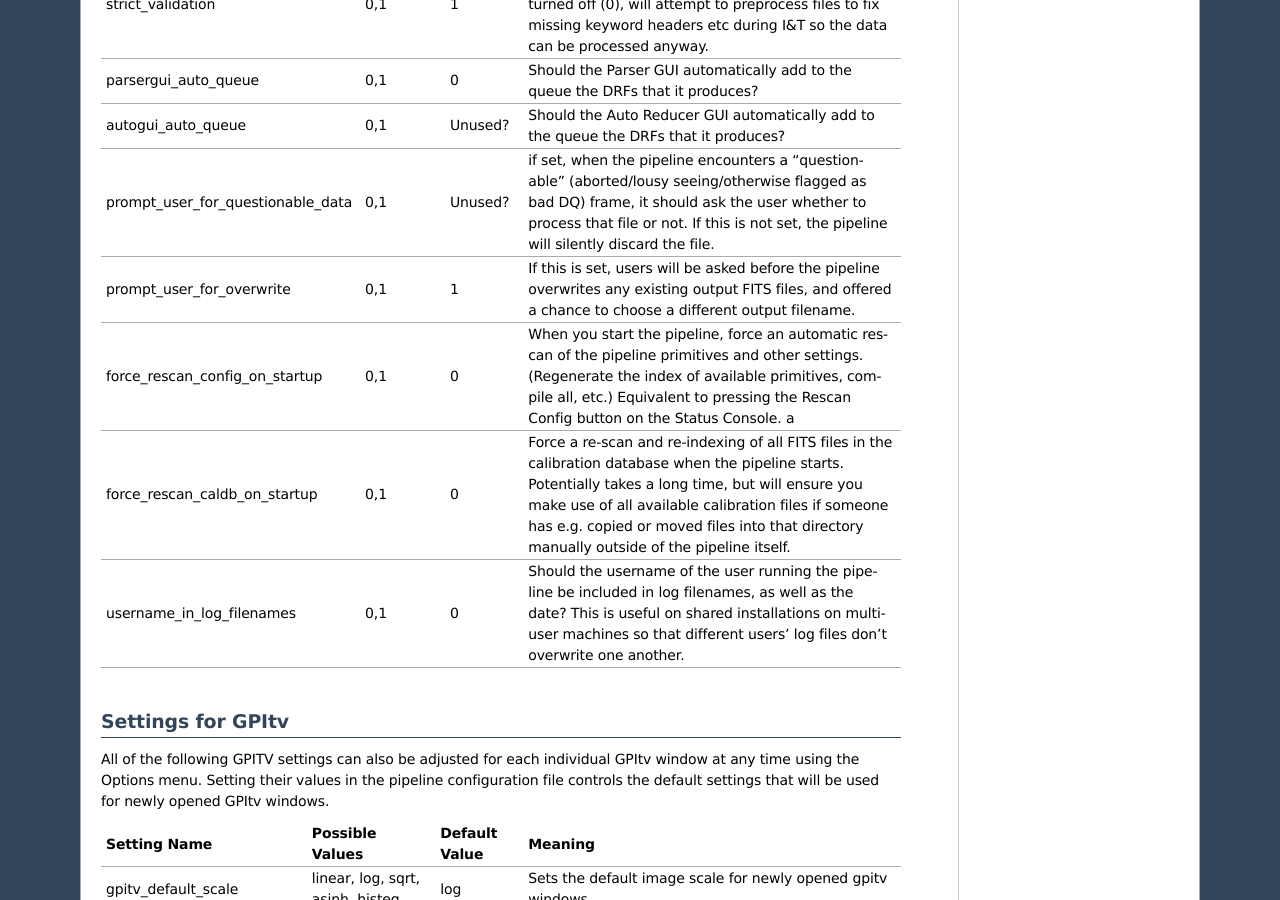
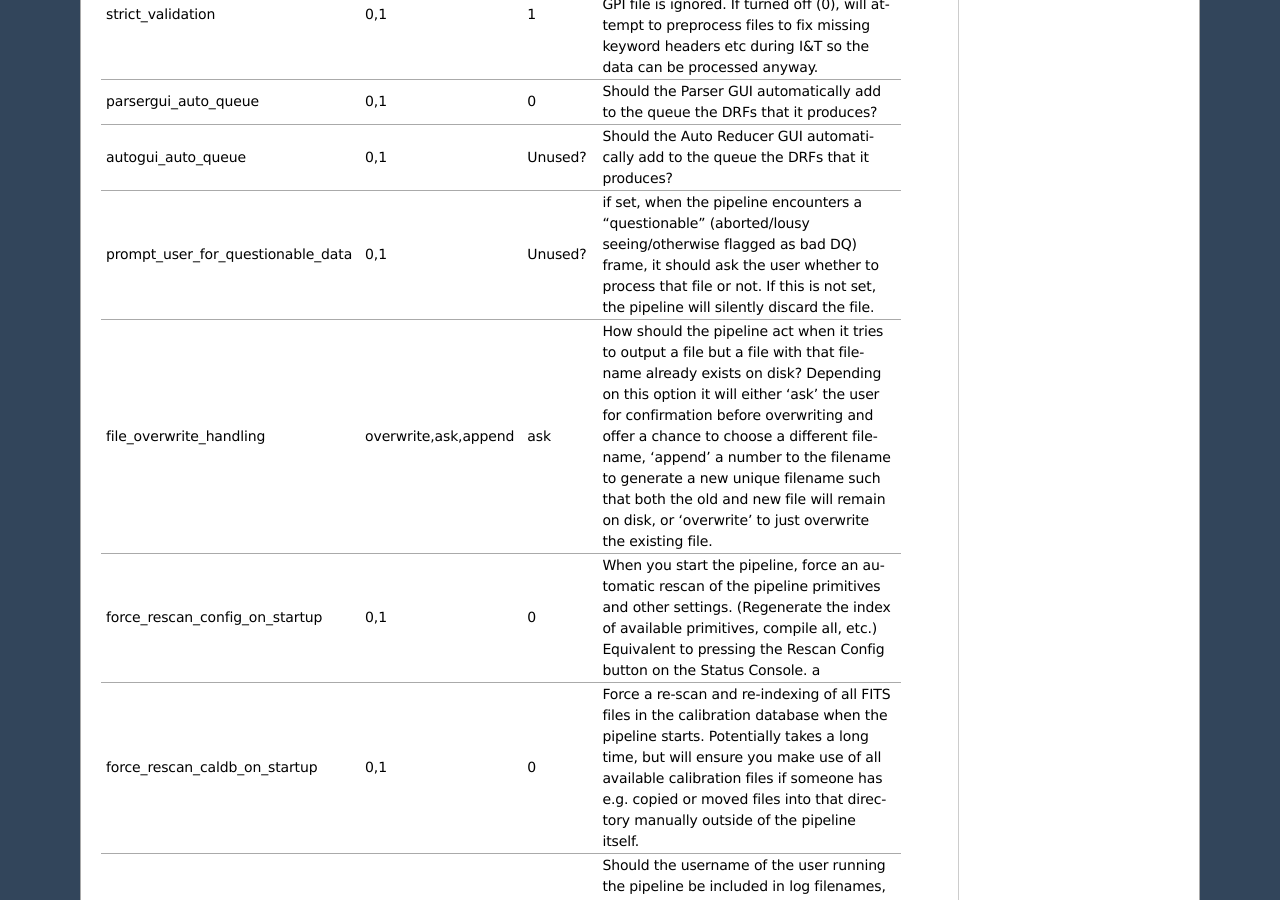
Before and after one commit to geminiplanetimager/gpi_pipeline, a Sphinx documentation site: the page built from documentation/installation/config_settings.rst, in a window 1280 px wide and 900 px high, scrolled down 983 px. Built offline with Sphinx 7.4.7, drawn with Linux system fonts in a browser that asks for light colours; formulas are drawn with MathJax 3.

Commit message:
update docs for file_overwrite_handling

```diff
--- a/documentation/installation/config_settings.rst
+++ b/documentation/installation/config_settings.rst
@@ -53,8 +53,11 @@
 prompt_user_for_questionable_data       0,1                              Unused?        if set, when the pipeline encounters a "questionable" (aborted/lousy seeing/otherwise
                                                                                         flagged as bad DQ) frame, it should ask the user whether to process that file or not.
                                                                                         If this is not set, the pipeline will silently discard the file.
-prompt_user_for_overwrite               0,1                              1              If this is set, users will be asked before the pipeline overwrites any existing output
-                                                                                        FITS files, and offered a chance to choose a different output filename.
+file_overwrite_handling                 overwrite,ask,append            ask             How should the pipeline act when it tries to output a file but a file with that filename
+                                                                                        already exists on disk? Depending on this option it will either 'ask' the user for
+                                                                                        confirmation before overwriting and offer a chance to choose a different filename,
+                                                                                        'append' a number to the filename to generate a new unique filename such that both
+                                                                                        the old and new file will remain on disk, or 'overwrite' to just overwrite the existing file.
 force_rescan_config_on_startup          0,1                              0              When you start the pipeline, force an automatic rescan of the pipeline primitives
                                                                                         and other settings. (Regenerate the index of available primitives, compile all, etc.)
                                                                                         Equivalent to pressing the Rescan Config button on the Status Console. a
```
